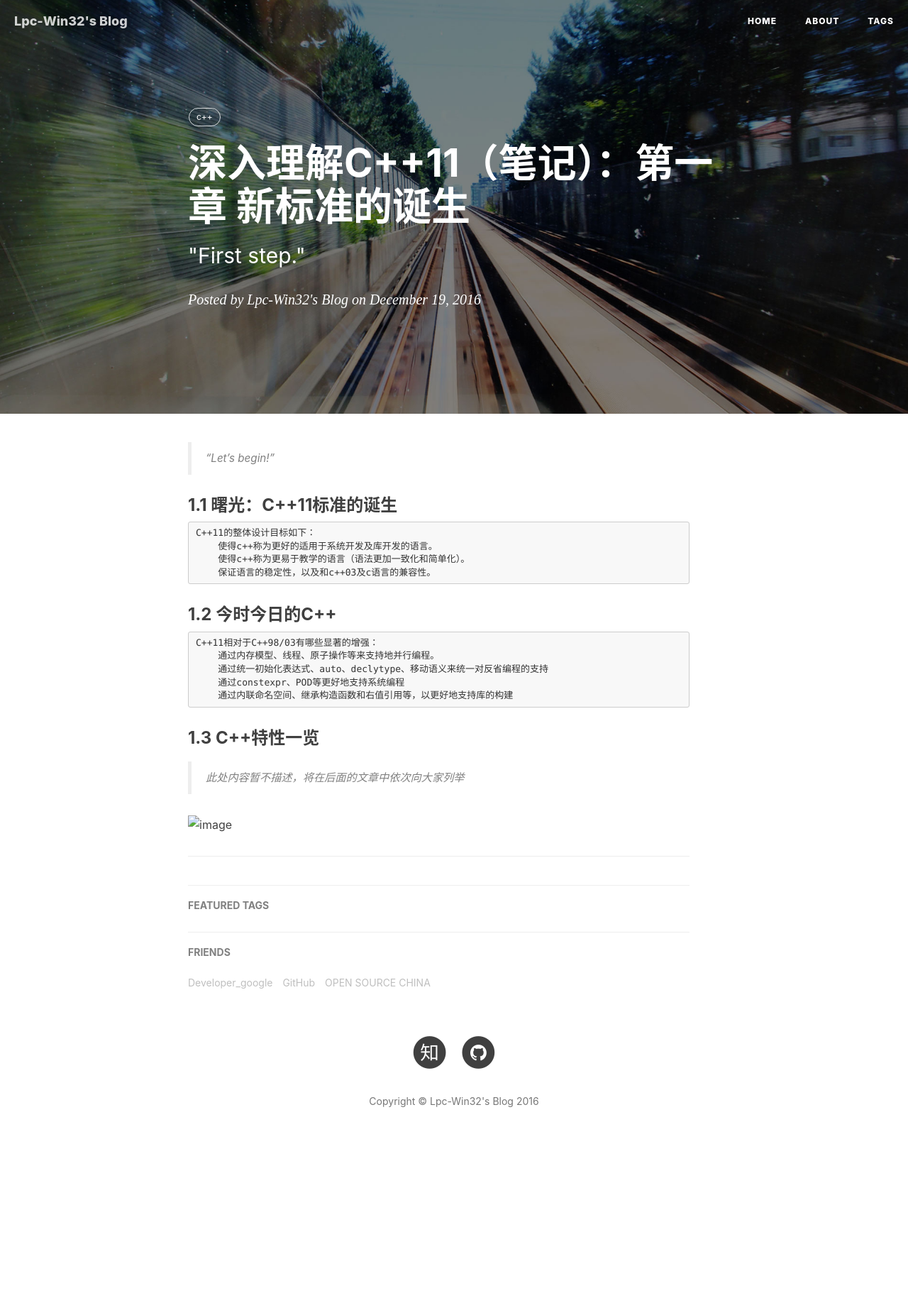
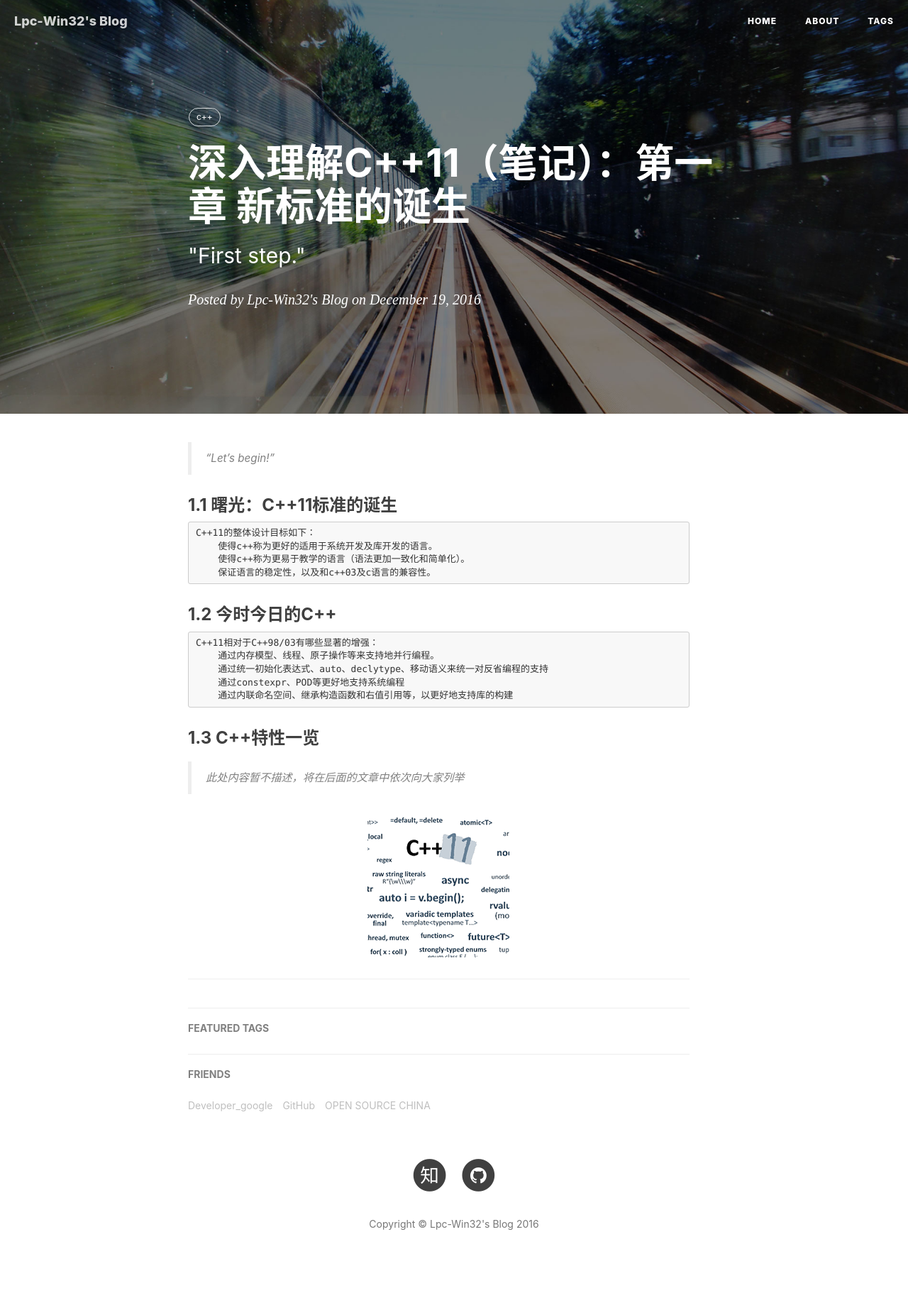
Before and after one commit to Lpc-win32/lpc-win32.github.io, a Jekyll site: the page built from _posts/2016-12-19-cpp11-01.markdown, in a window 1280 px wide. Shown: the whole page at 71% size. Built offline with Jekyll 4.4.1, drawn with Linux system fonts in a browser that asks for light colours; nearby versions of some CDN libraries; comment, search, counter and statistics services are not loaded; before the commit the page ends 1656 px from its top, so only the background shows below that.

Commit message:
深入理解C++11（笔记）：第一章 新标准的诞生-

```diff
--- a/_posts/2016-12-19-cpp11-01.markdown
+++ b/_posts/2016-12-19-cpp11-01.markdown
@@ -26,4 +26,4 @@ tags:
 ### 1.3 C++特性一览
 > 此处内容暂不描述，将在后面的文章中依次向大家列举
 
-![image](../img/2016-12-19/c++11.png)
+![image](https://lpc-win32.github.io/img/2016-12-19/c++11.png)
```
